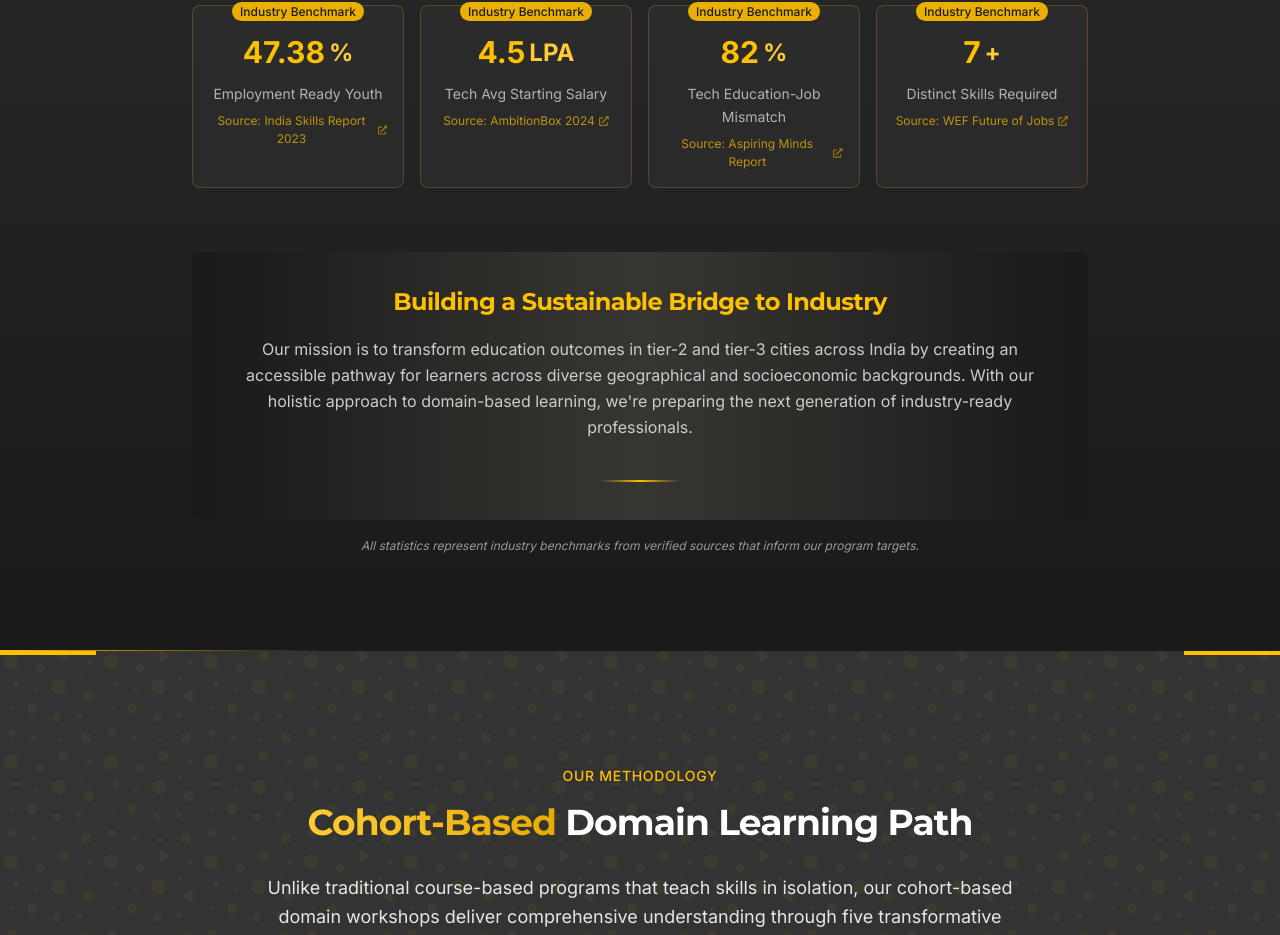
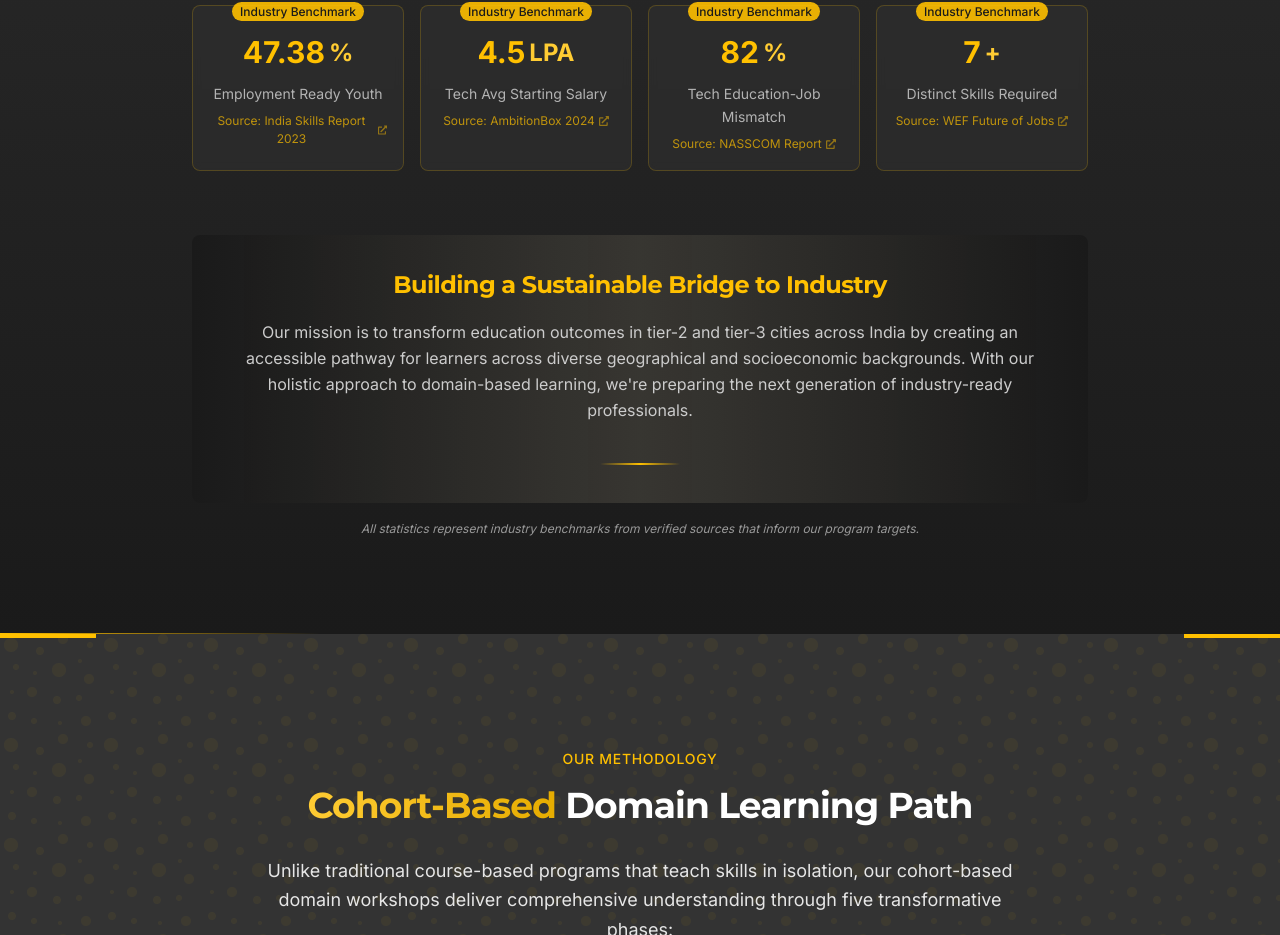
Before and after one commit to Nikhil9989/psb, a Next.js app: page /psb/ in a window 1280 px wide. Shown: the part 2729-3664 px from the top of the page. Built offline with nearby package versions, Linux system fonts and the light colour scheme.

Commit message:
Fix statistical source links with working URLs

```diff
--- a/components/home/SolutionOverview.tsx
+++ b/components/home/SolutionOverview.tsx
@@ -159,7 +159,7 @@ const SolutionOverview = () => {
             suffix="%"
             label="Employment Ready Youth"
             source="India Skills Report 2023"
-            link="https://www.aicte-india.org/sites/default/files/India%20Skills%20Report%202023.pdf"
+            link="https://wheebox.com/india-skills-report.htm"
             benchmark={true}
           />
           <StatCard
@@ -167,15 +167,15 @@ const SolutionOverview = () => {
             suffix="LPA"
             label="Tech Avg Starting Salary"
             source="AmbitionBox 2024"
-            link="https://www.ambitionbox.com/salaries/software-engineer-salary-for-freshers"
+            link="https://www.ambitionbox.com/profiles/software-developer/salary"
             benchmark={true}
           />
           <StatCard
             number={82}
             suffix="%"
             label="Tech Education-Job Mismatch"
-            source="Aspiring Minds Report"
-            link="https://www.aspiringminds.com/research-reports/"
+            source="NASSCOM Report"
+            link="https://nasscom.in/knowledge-center/publications/future-skills-report-2022"
             benchmark={true}
           />
           <StatCard
@@ -183,7 +183,7 @@ const SolutionOverview = () => {
             suffix="+"
             label="Distinct Skills Required"
             source="WEF Future of Jobs"
-            link="https://www.weforum.org/reports/the-future-of-jobs-report-2023/"
+            link="https://www.weforum.org/publications/the-future-of-jobs-report-2023/"
             benchmark={true}
           />
         </motion.div>
```
